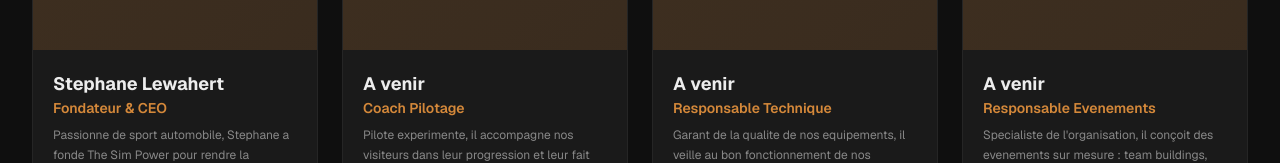
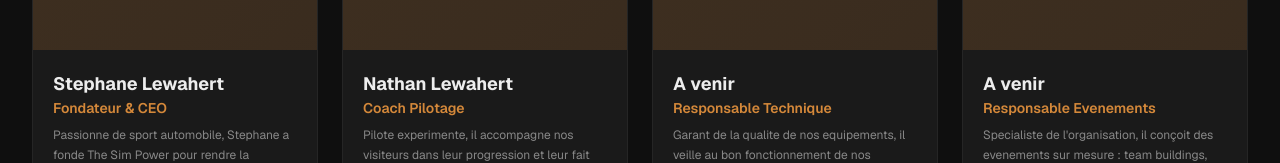
Before and after one commit to cgoudaill/sim-power, a Next.js app: page /a-propos in a window 1280 px wide. Shown: the part 691-854 px from the top of the page. Built offline with nearby package versions, Linux system fonts and the light colour scheme.

Commit message:
feat: ajout Nathan Lewahert comme Coach Pilotage

```diff
--- a/src/app/a-propos/page.tsx
+++ b/src/app/a-propos/page.tsx
@@ -15,7 +15,7 @@ const TEAM_MEMBERS = [
       "Passionne de sport automobile, Stephane a fonde The Sim Power pour rendre la simulation haut de gamme accessible a tous. Sa vision : allier technologie de pointe et convivialite.",
   },
   {
-    name: "A venir",
+    name: "Nathan Lewahert",
     role: "Coach Pilotage",
     description:
       "Pilote experimente, il accompagne nos visiteurs dans leur progression et leur fait decouvrir les subtilites du pilotage sur circuit.",
```
